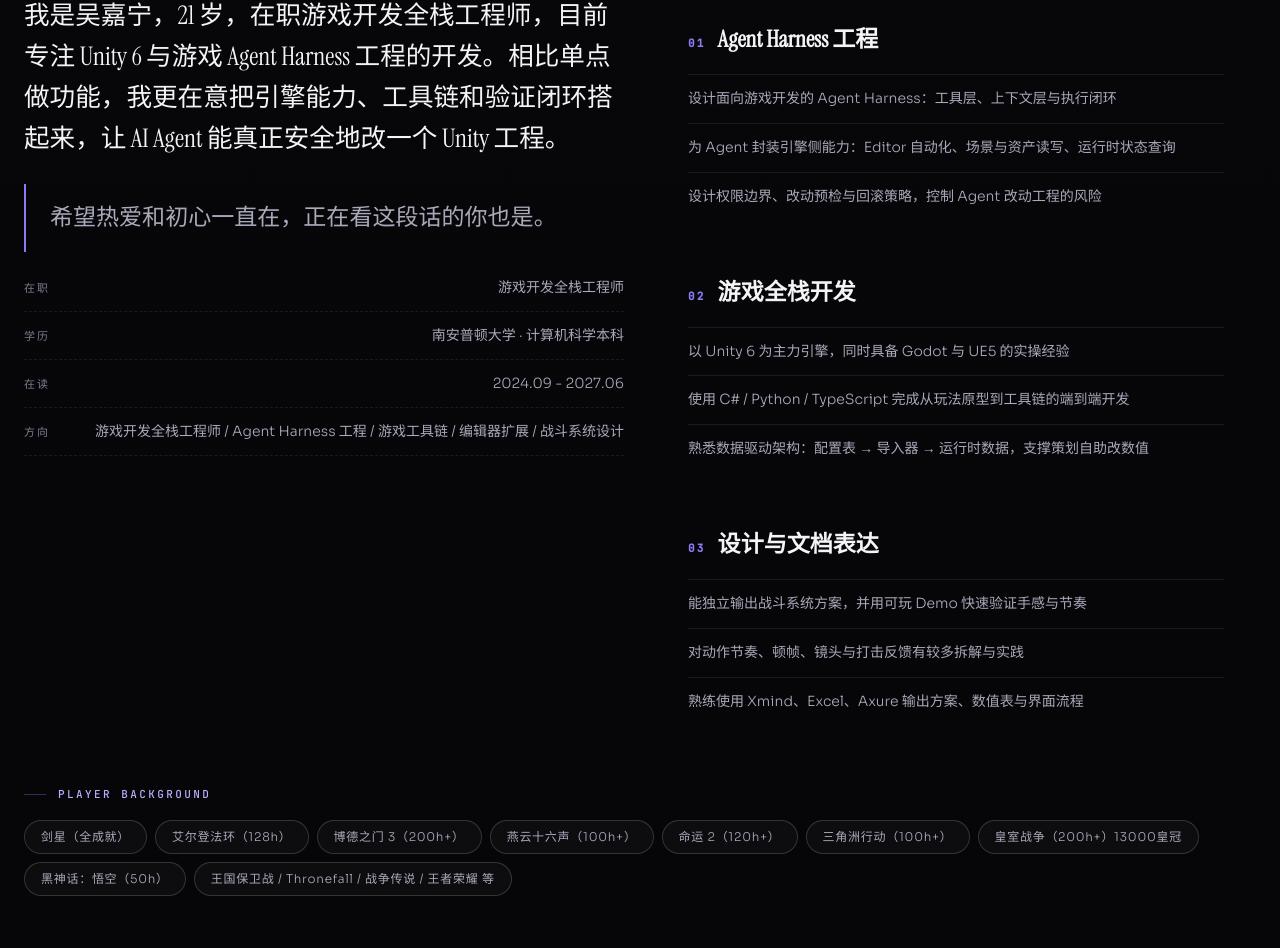
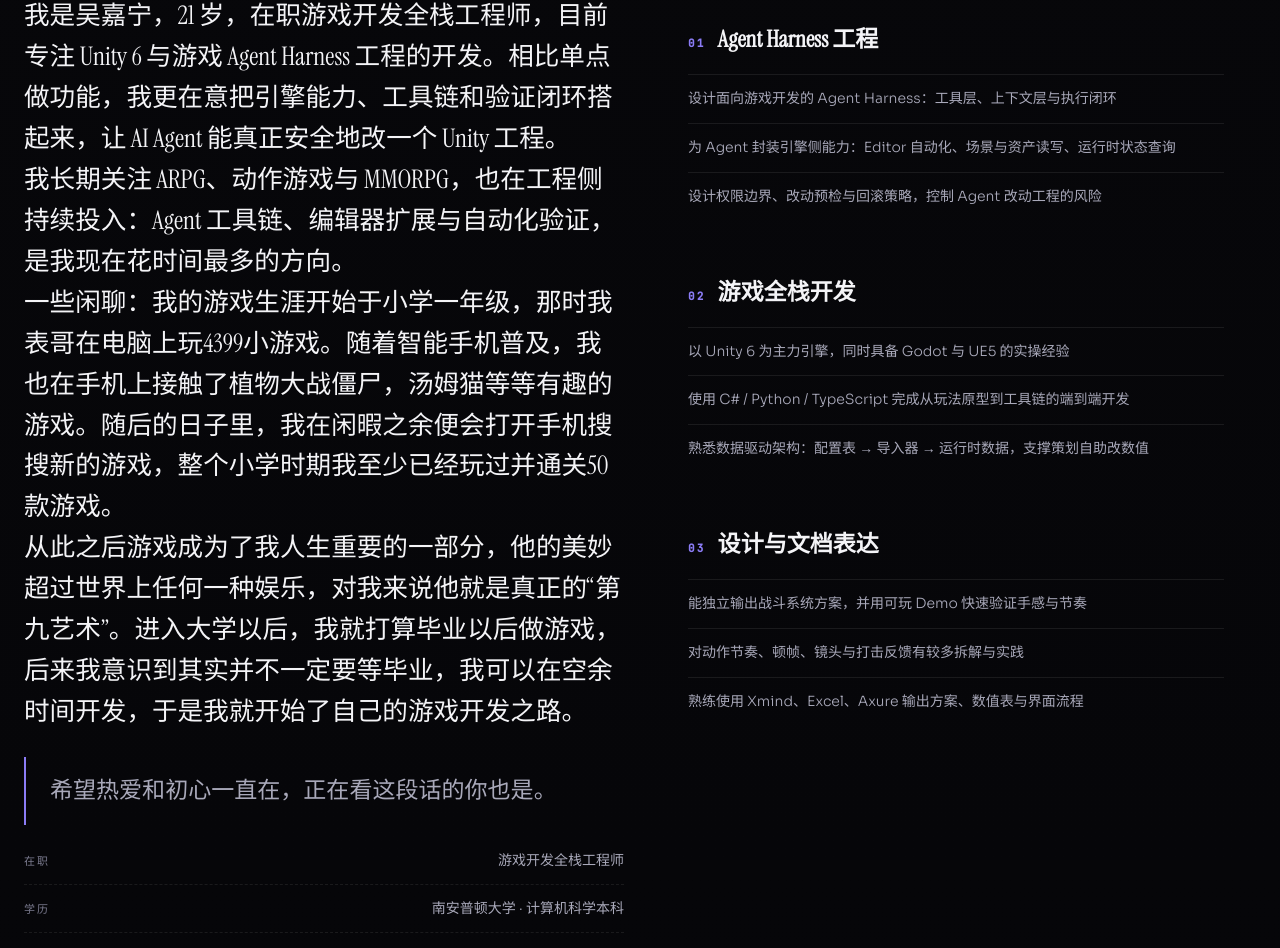
Before and after one commit to wjn18/portfolio-site, a React (Vite) app: page / in a window 1280 px wide. Shown: the part 1844-2792 px from the top of the page. Built offline with nearby package versions, Linux system fonts and the light colour scheme.

Commit message:
fix: allow flexible about paragraph counts

```diff
--- a/admin/pages/TextPage.jsx
+++ b/admin/pages/TextPage.jsx
@@ -103,7 +103,7 @@ export default function TextPage({ snapshot, update }) {
       <div className="card">
         <h2>关于我</h2>
         <p className="hint">
-          至少保留 5 段：第 1 段是自我介绍，最后 1 段是收尾语，中间是正文。顺序变了页面会串。
+          段落数量不限，按这里的顺序展示；空白段落不显示。
         </p>
         {snapshot.about.map((para, i) => (
           <div className="row" key={i} style={{ alignItems: "flex-start" }}>
--- a/src/components/AboutSection.jsx
+++ b/src/components/AboutSection.jsx
@@ -9,7 +9,7 @@ import Reveal from "./Reveal";
 const [schoolLine, periodLine] = profile.education.split("\n");
 
 export default function AboutSection() {
-  const [bio, , , , closing] = aboutParagraphs;
+  const paragraphs = aboutParagraphs.filter((paragraph) => paragraph.trim());
 
   return (
     <section className="section section--divided" id="about" aria-labelledby="about-title">
@@ -23,8 +23,14 @@ export default function AboutSection() {
 
         <div className="about__grid">
           <Reveal>
-            <p className="about__lead">{bio}</p>
-            <p className="pullquote">{closing}</p>
+            {paragraphs.map((paragraph, index) => (
+              <p
+                key={index}
+                className={index > 0 && index === paragraphs.length - 1 ? "pullquote" : "about__lead"}
+              >
+                {paragraph}
+              </p>
+            ))}
             <dl className="dossier__rows">
               <div className="dossier__row">
                 <b>在职</b>
--- a/src/data/portfolio.js
+++ b/src/data/portfolio.js
@@ -5,8 +5,7 @@
  * 内容唯一事实来源是 src/data/content.json，由 /admin 后台维护。
  *
  * 约束（改之前先看）：
- * - AboutSection 用 `const [bio, , , , closing] = aboutParagraphs`，
- *   依赖 about 数组「至少 5 段、第 1 段是自我介绍、最后 1 段是收尾」。
+ * - about 是字符串数组，段落数量不限；AboutSection 按顺序展示非空段落。
  * - AboutSection 用 `profile.education.split("\n")`，education 支持换行。
  */
 import content from "./content.json";
```
Also changed, not shown: scripts/smoke-functions.mjs (+6 -1 lines), netlify/lib/guard.mjs, 2 other files (tests, documents, lock files or other folders).
